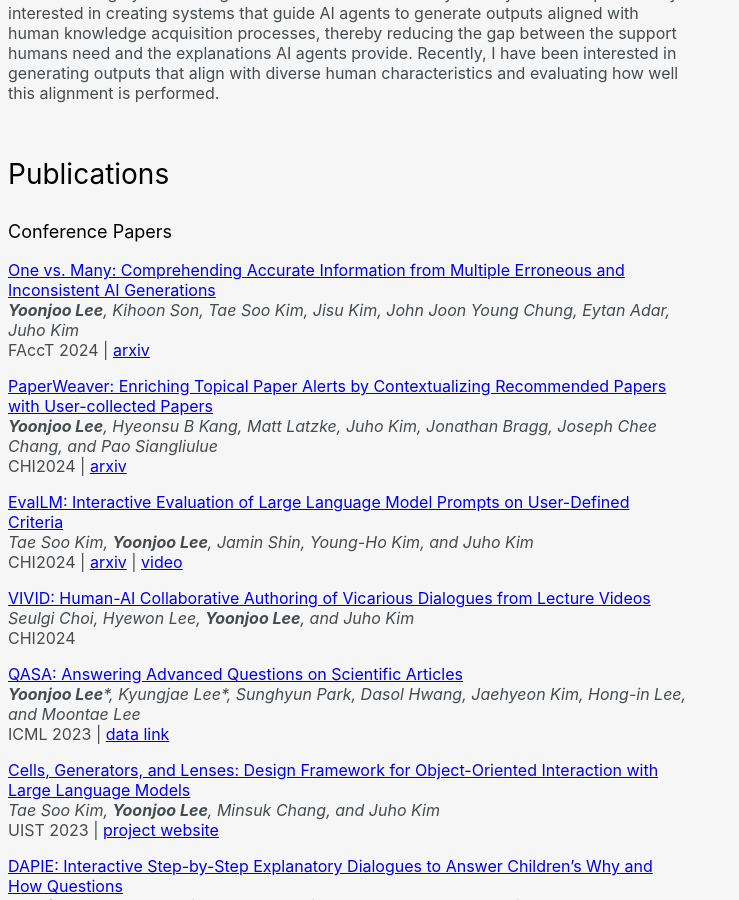
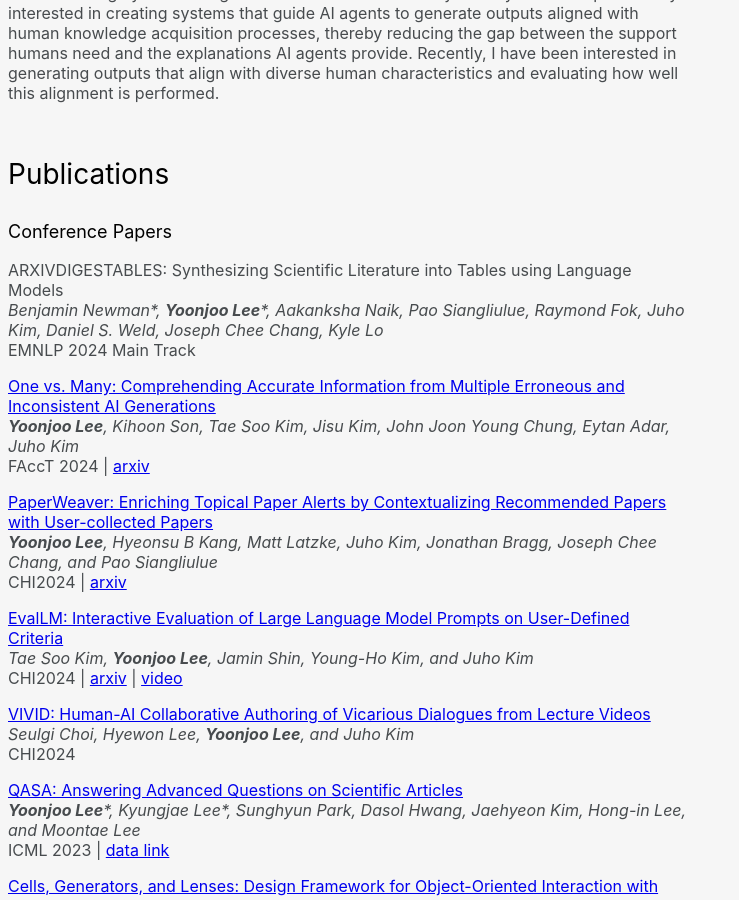
Before and after one commit to yjo2lee/yoonjoo.github.io, a Jekyll site: the page built from index.md, in a window 1280 px wide and 900 px high, scrolled down 362 px. Shown: the whole window, without its empty margins (0-739 px from the left). Built offline with Jekyll 4.4.1, drawn with Linux system fonts in a browser that asks for light colours; a style sheet for code colours, icons or effects is not loaded; our own code applies the rules of GitHub Pages for plain Markdown files.

Commit message:
Update index.md

```diff
--- a/index.md
+++ b/index.md
@@ -11,6 +11,10 @@ My research interest lies in the intersection of human-computer interaction (HCI
 ## Publications
 
 ### Conference Papers
+
+ARXIVDIGESTABLES: Synthesizing Scientific Literature into Tables using Language Models\
+_Benjamin Newman\*, **Yoonjoo Lee**\*, Aakanksha Naik, Pao Siangliulue, Raymond Fok, Juho Kim, Daniel S. Weld, Joseph Chee Chang, Kyle Lo_\
+EMNLP 2024 Main Track
 
 [One vs. Many: Comprehending Accurate Information from Multiple Erroneous and Inconsistent AI Generations](https://arxiv.org/abs/2405.05581){:target="_blank"}\
 _**Yoonjoo Lee**, Kihoon Son, Tae Soo Kim, Jisu Kim, John Joon Young Chung, Eytan Adar, Juho Kim_\
```
